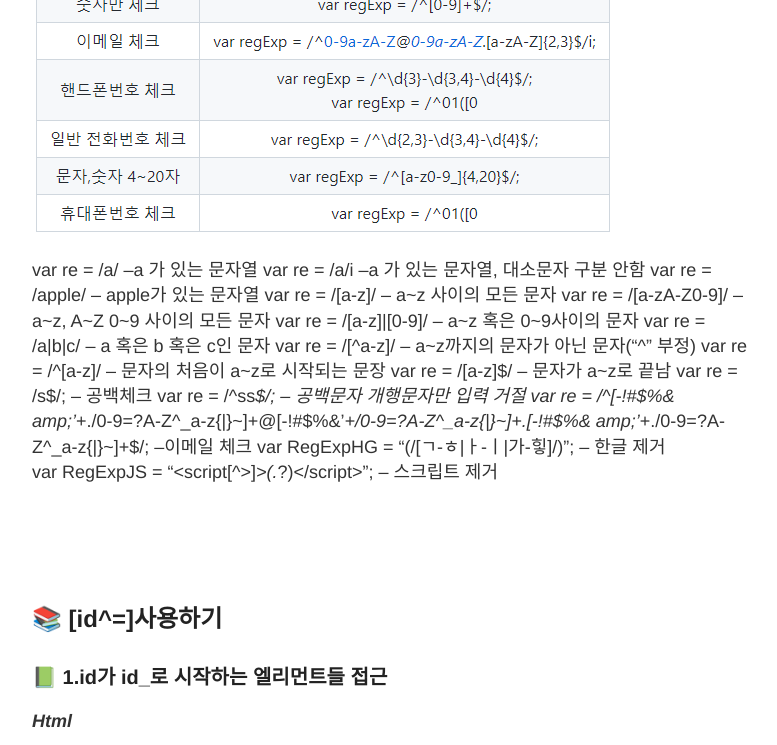
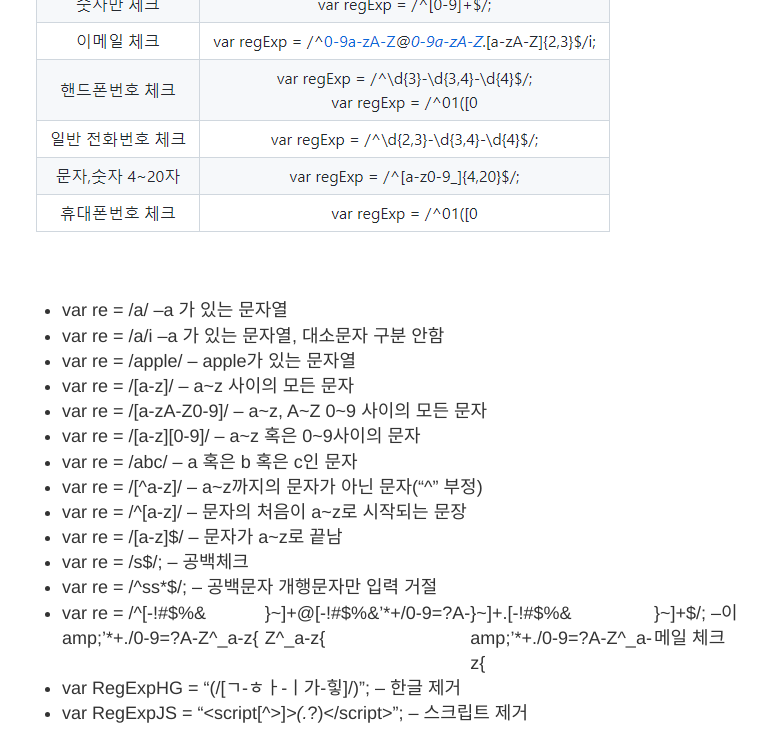
Before and after one commit to liampoet/liampoet.github.io-test2, a Jekyll site: the page built from _posts/2022-4-10-jQuery-id^=.md, in a window 1280 px wide and 900 px high, scrolled down 913 px, cut to the strip 0-745 px from the top of the window. Shown: the whole strip, without its empty margins (248-1025 px from the left). Built offline with Jekyll 4.4.1, drawn with Linux system fonts in a browser that asks for light colours; comment, search, counter and statistics services are not loaded.

Commit message:
Update 2022-4-10-jQuery-id^=.md

```diff
--- a/_posts/2022-4-10-jQuery-id^=.md
+++ b/_posts/2022-4-10-jQuery-id^=.md
@@ -24,21 +24,23 @@ etc: 관리자페이지 제작 중, 앞부분이 동일한 id로 끝나는 엘
 
 ![_config.yml]({{ site.baseurl }}/images/정규식예제.png)
 
-var re = /a/         --a 가 있는 문자열
-var re = /a/i        --a 가 있는 문자열, 대소문자 구분 안함
-var re = /apple/    -- apple가 있는 문자열
-var re = /[a-z]/    -- a~z 사이의 모든 문자
-var re = /[a-zA-Z0-9]/    -- a~z, A~Z 0~9 사이의 모든 문자
-var re = /[a-z]|[0-9]/  -- a~z 혹은 0~9사이의 문자
-var re = /a|b|c/   --  a 혹은 b 혹은 c인 문자
-var re = /[^a-z]/  -- a~z까지의 문자가 아닌 문자("^" 부정)
-var re = /^[a-z]/  -- 문자의 처음이 a~z로 시작되는 문장
-var re = /[a-z]$/  -- 문자가 a~z로 끝남
-var re = /s$/;          -- 공백체크
-var re = /^ss*$/;   -- 공백문자 개행문자만 입력 거절
-var re = /^[-!#$%& amp;'*+./0-9=?A-Z^_a-z{|}~]+@[-!#$%&'*+/0-9=?A-Z^_a-z{|}~]+.[-!#$%& amp;'*+./0-9=?A-Z^_a-z{|}~]+$/; --이메일 체크
-var RegExpHG = "(/[ㄱ-ㅎ|ㅏ-ㅣ|가-힣]/)";  -- 한글 제거
-var RegExpJS = "<script[^>]*>(.*?)</script>";  -- 스크립트 제거
+<br>
+
+- var re = /a/         --a 가 있는 문자열
+- var re = /a/i        --a 가 있는 문자열, 대소문자 구분 안함
+- var re = /apple/    -- apple가 있는 문자열
+- var re = /[a-z]/    -- a~z 사이의 모든 문자
+- var re = /[a-zA-Z0-9]/    -- a~z, A~Z 0~9 사이의 모든 문자
+- var re = /[a-z]|[0-9]/  -- a~z 혹은 0~9사이의 문자
+- var re = /a|b|c/   --  a 혹은 b 혹은 c인 문자
+- var re = /[^a-z]/  -- a~z까지의 문자가 아닌 문자("^" 부정)
+- var re = /^[a-z]/  -- 문자의 처음이 a~z로 시작되는 문장
+- var re = /[a-z]$/  -- 문자가 a~z로 끝남
+- var re = /s$/;          -- 공백체크
+- var re = /^ss*$/;   -- 공백문자 개행문자만 입력 거절
+- var re = /^[-!#$%& amp;'*+./0-9=?A-Z^_a-z{|}~]+@[-!#$%&'*+/0-9=?A-Z^_a-z{|}~]+.[-!#$%& amp;'*+./0-9=?A-Z^_a-z{|}~]+$/; --이메일 체크
+- var RegExpHG = "(/[ㄱ-ㅎ|ㅏ-ㅣ|가-힣]/)";  -- 한글 제거
+- var RegExpJS = "<script[^>]*>(.*?)</script>";  -- 스크립트 제거
 
 <br>
 <br>
```
